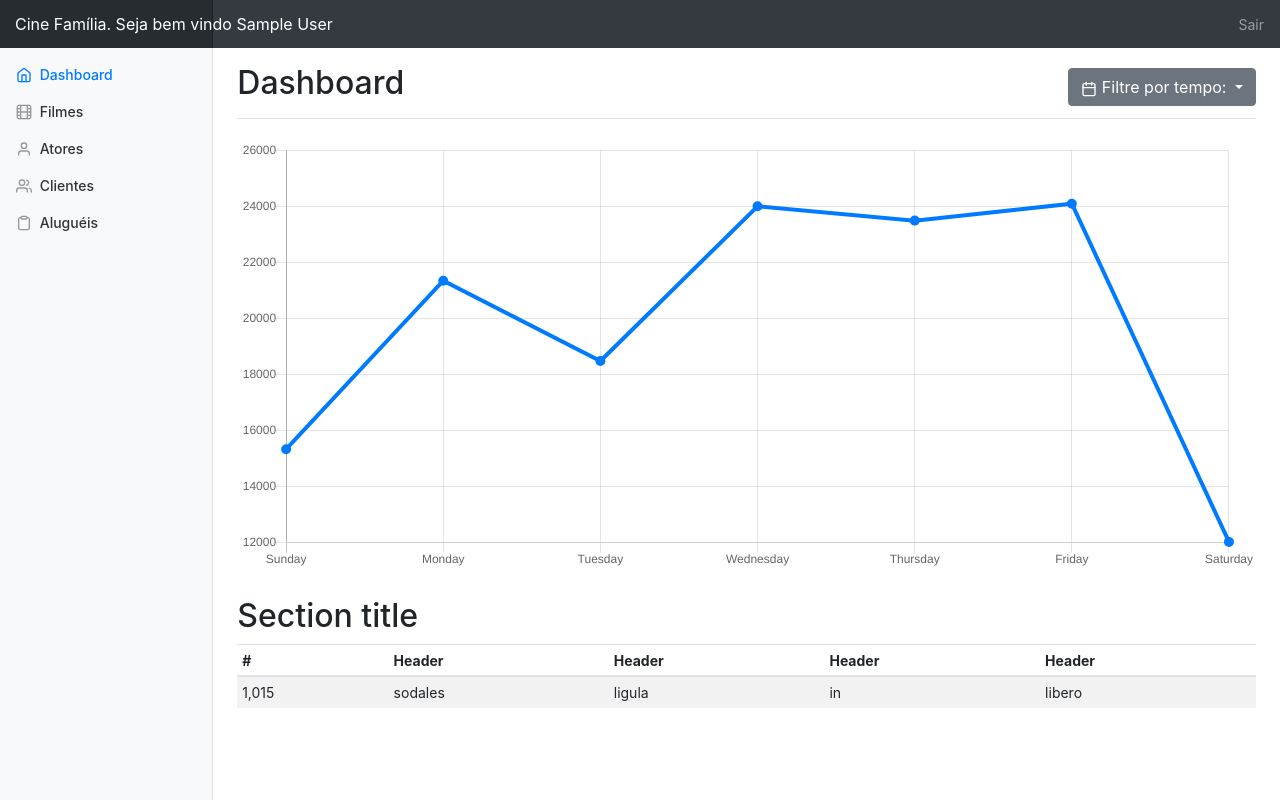
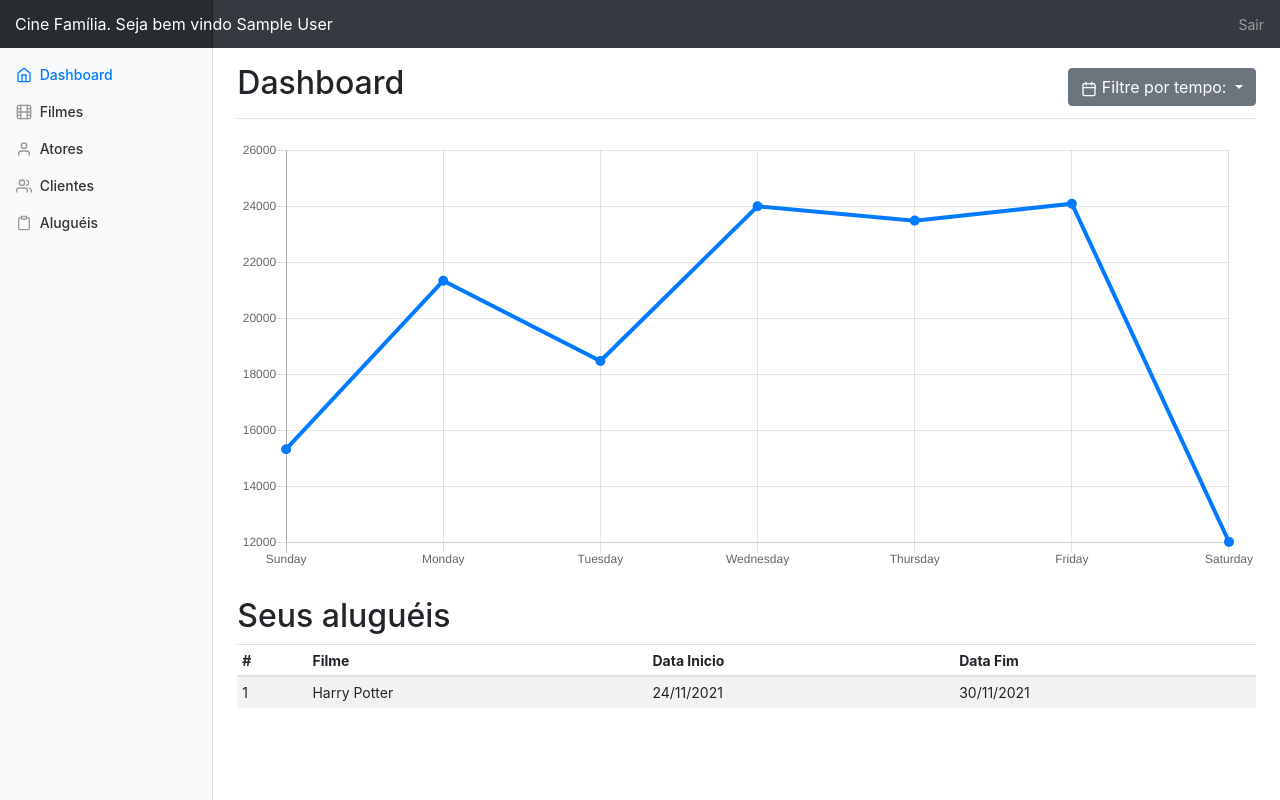
Before and after one commit to fabio2804/cine_familia, a Flask app: page /home in a window 1280 px wide. Run offline with Flask 2, Linux system fonts and the light colour scheme; the visitor is signed in with stand-in values (Sample User, id 1); some libraries are stand-ins or nearby versions.

Commit message:
Tabela home atualizada

```diff
--- a/templates/home.html
+++ b/templates/home.html
@@ -81,25 +81,23 @@
 
                 <canvas class="my-4" id="myChart" width="900" height="380"></canvas>
 
-                <h2>Section title</h2>
+                <h2>Seus aluguéis</h2>
                 <div class="table-responsive">
                     <table class="table table-striped table-sm">
                         <thead>
                             <tr>
                                 <th>#</th>
-                                <th>Header</th>
-                                <th>Header</th>
-                                <th>Header</th>
-                                <th>Header</th>
+                                <th>Filme</th>
+                                <th>Data Inicio</th>
+                                <th>Data Fim</th>
                             </tr>
                         </thead>
                         <tbody>
                             <tr>
-                                <td>1,015</td>
-                                <td>sodales</td>
-                                <td>ligula</td>
-                                <td>in</td>
-                                <td>libero</td>
+                                <td>1</td>
+                                <td>Harry Potter</td>
+                                <td>24/11/2021</td>
+                                <td>30/11/2021</td>
                             </tr>
                         </tbody>
                     </table>
```
